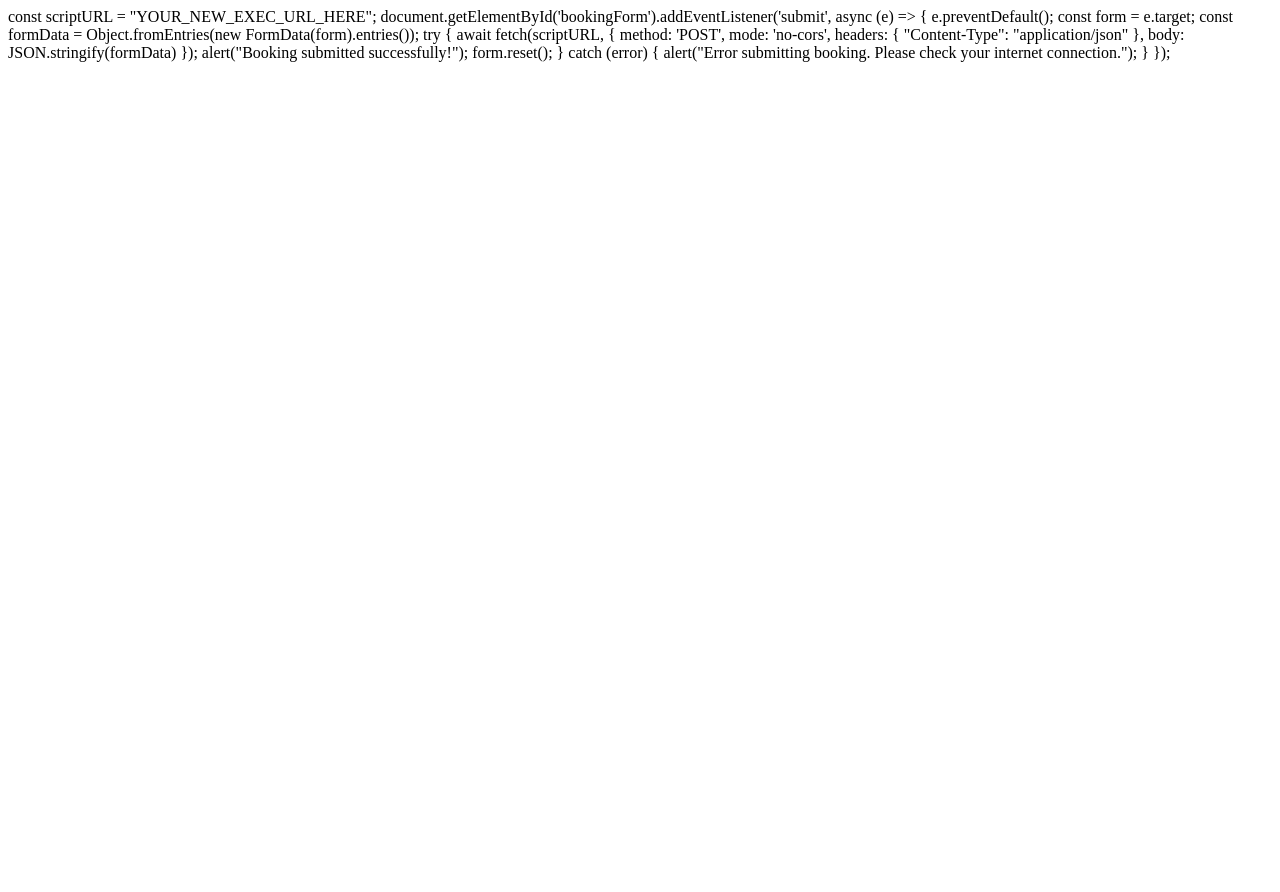
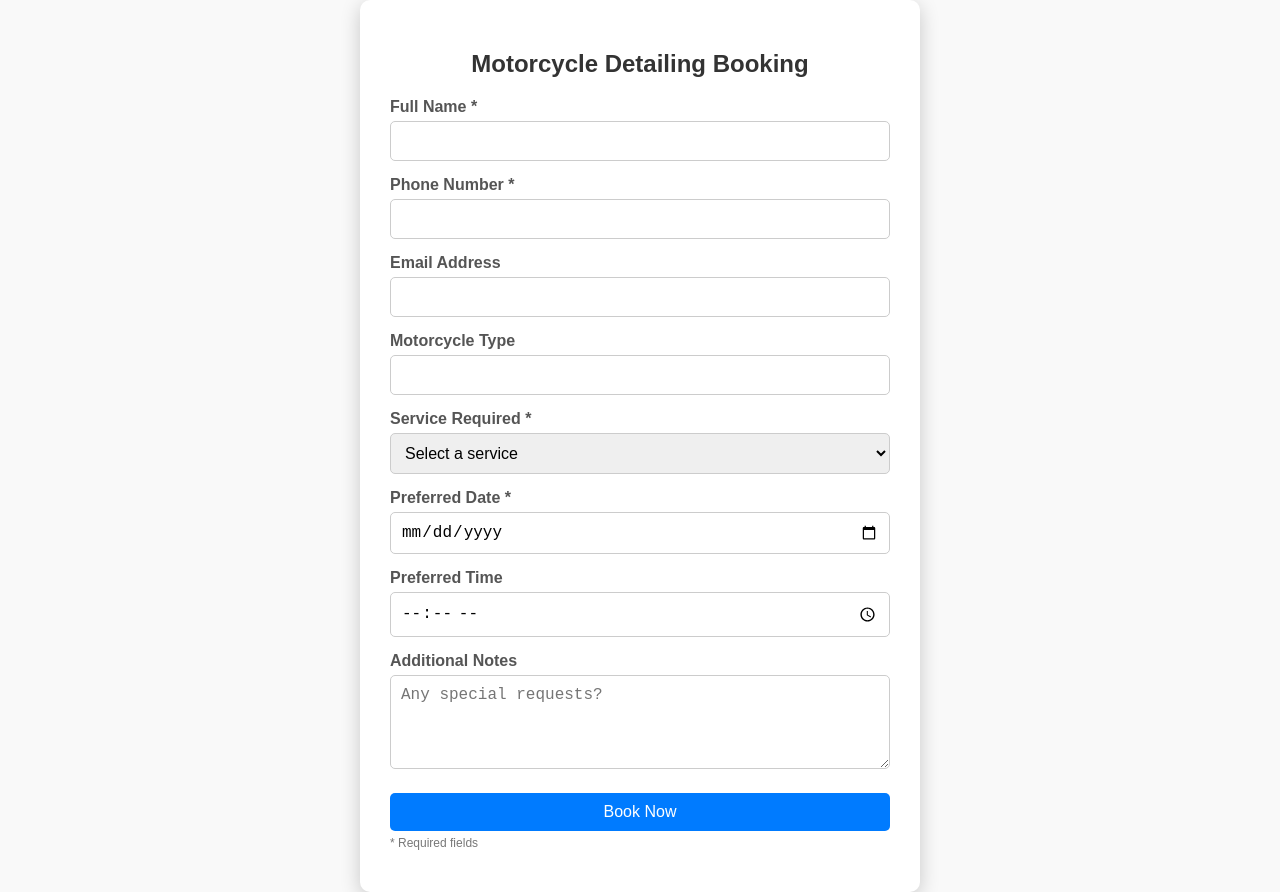
Before and after one commit to 02wheeldetailing-glitch/motorcycle-booking, a plain HTML site: page index.html in a window 1280 px wide. Before the commit the page ends 800 px from the top, so only its background shows below. Drawn offline with Linux system fonts and the light colour scheme.

Commit message:
Update index.html

```diff
--- a/index.html
+++ b/index.html
@@ -1,4 +1,111 @@
-const scriptURL = "YOUR_NEW_EXEC_URL_HERE";
+<!DOCTYPE html>
+<html lang="en">
+<head>
+  <meta charset="UTF-8" />
+  <meta name="viewport" content="width=device-width, initial-scale=1.0" />
+  <title>Motorcycle Detailing Booking</title>
+
+  <style>
+    body {
+      font-family: Arial, sans-serif;
+      background-color: #f9f9f9;
+      display: flex;
+      justify-content: center;
+      align-items: center;
+      min-height: 100vh;
+      margin: 0;
+    }
+    .container {
+      background-color: #fff;
+      padding: 30px;
+      border-radius: 10px;
+      box-shadow: 0 5px 20px rgba(0,0,0,0.2);
+      width: 100%;
+      max-width: 500px;
+    }
+    h2 {
+      text-align: center;
+      margin-bottom: 20px;
+      color: #333;
+    }
+    label {
+      display: block;
+      margin-top: 15px;
+      font-weight: bold;
+      color: #555;
+    }
+    input, select, textarea, button {
+      width: 100%;
+      padding: 10px;
+      margin-top: 5px;
+      border-radius: 5px;
+      border: 1px solid #ccc;
+      font-size: 16px;
+      box-sizing: border-box;
+    }
+    button {
+      background-color: #007bff;
+      color: #fff;
+      border: none;
+      cursor: pointer;
+      margin-top: 20px;
+      transition: background 0.3s;
+    }
+    button:hover {
+      background-color: #0056b3;
+    }
+    .note {
+      font-size: 12px;
+      color: #777;
+      margin-top: 5px;
+    }
+  </style>
+</head>
+
+<body>
+
+  <div class="container">
+    <h2>Motorcycle Detailing Booking</h2>
+
+    <form id="bookingForm">
+
+      <label for="name">Full Name *</label>
+      <input type="text" id="name" name="name" required>
+
+      <label for="phone">Phone Number *</label>
+      <input type="tel" id="phone" name="phone" required>
+
+      <label for="email">Email Address</label>
+      <input type="email" id="email" name="email">
+
+      <label for="bike_type">Motorcycle Type</label>
+      <input type="text" id="bike_type" name="bike_type">
+
+      <label for="service">Service Required *</label>
+      <select id="service" name="service" required>
+        <option value="">Select a service</option>
+        <option value="Wash">Wash</option>
+        <option value="Full Detailing">Full Detailing</option>
+        <option value="Paint Protection">Paint Protection</option>
+      </select>
+
+      <label for="date">Preferred Date *</label>
+      <input type="date" id="date" name="date" required>
+
+      <label for="time">Preferred Time</label>
+      <input type="time" id="time" name="time">
+
+      <label for="notes">Additional Notes</label>
+      <textarea id="notes" name="notes" rows="4" placeholder="Any special requests?"></textarea>
+
+      <button type="submit">Book Now</button>
+
+      <p class="note">* Required fields</p>
+    </form>
+  </div>
+
+  <script>
+    const scriptURL = "https://script.google.com/macros/s/AKfycbxIq4HllfsvMOg2Mtg8fBqyoYCA7l3K-l6U6oHZBTUWTeTKgFQUWpC5AmXEFOskVhg0/exec";
 
     document.getElementById('bookingForm').addEventListener('submit', async (e) => {
       e.preventDefault();
@@ -8,8 +115,8 @@ document.getElementById('bookingForm').addEventListener('submit', async (e) => {
 
       try {
         await fetch(scriptURL, {
-      method: 'POST',
-      mode: 'no-cors',
+          method: "POST",
+          mode: "no-cors",
           headers: { "Content-Type": "application/json" },
           body: JSON.stringify(formData)
         });
@@ -21,3 +128,7 @@ document.getElementById('bookingForm').addEventListener('submit', async (e) => {
         alert("Error submitting booking. Please check your internet connection.");
       }
     });
+  </script>
+
+</body>
+</html>
```
Lines whose indentation alone changed are shown as unchanged.
